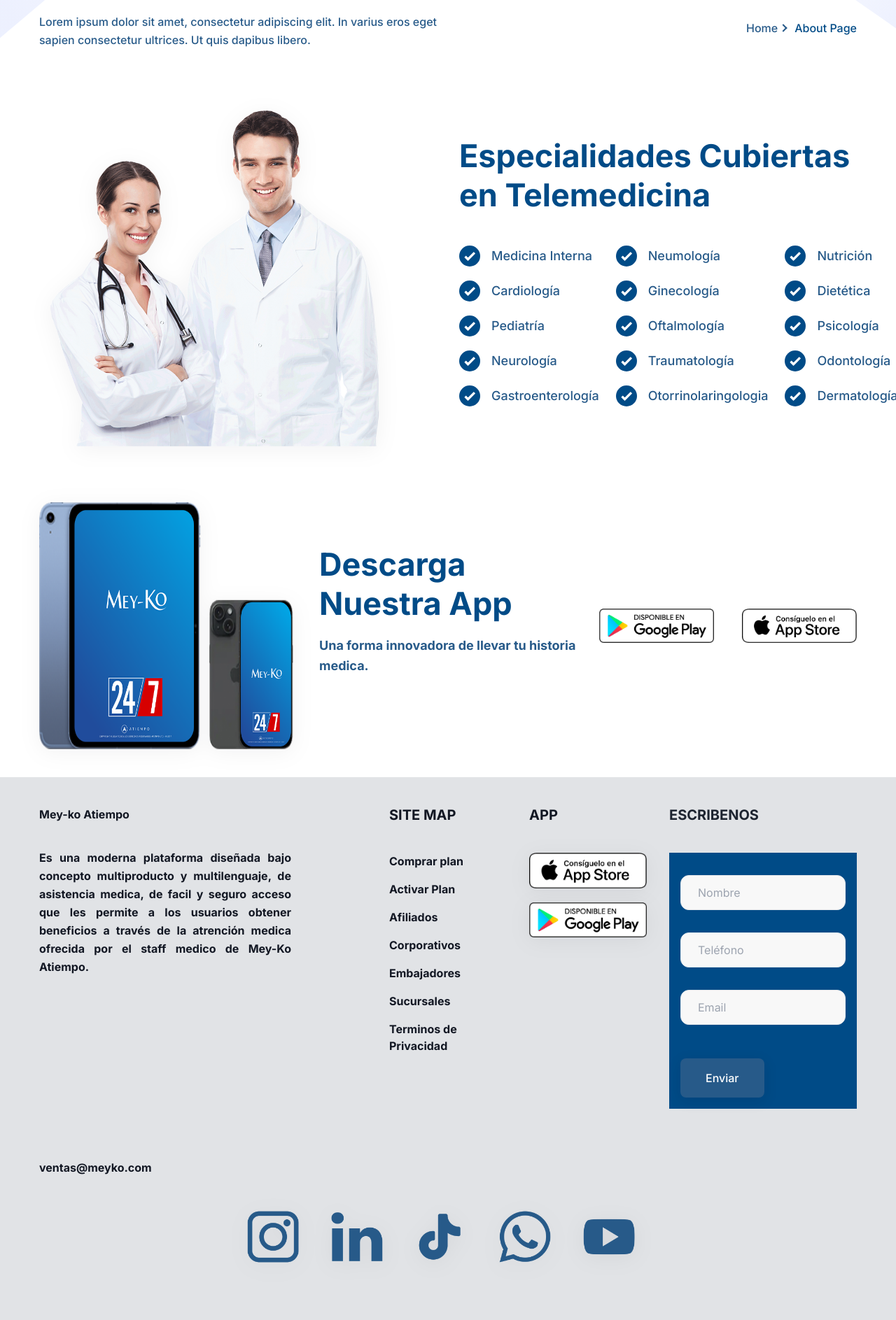
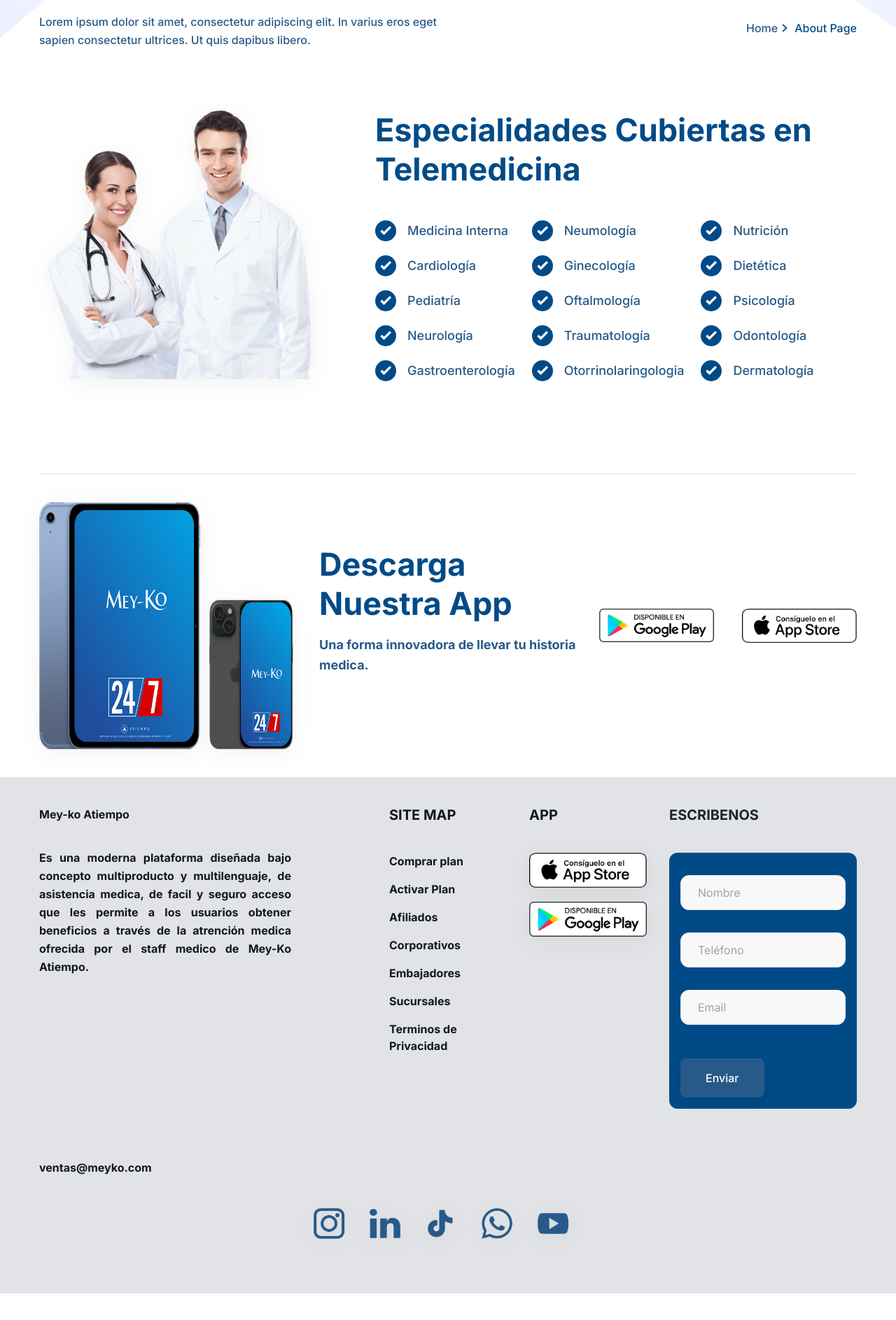
Before and after one commit to luisarl/MEY-KO-WEB, a Next.js app: page /about in a window 1280 px wide. Shown: the part 188-2075 px from the top of the page at 70% size. After the commit the page ends 2037 px from the top, so only its background shows below. Built offline with nearby package versions, Linux system fonts and the light colour scheme.

Commit message:
arreglo responsive

```diff
--- a/src/components/About/AboutSectionOne.tsx
+++ b/src/components/About/AboutSectionOne.tsx
@@ -18,30 +18,29 @@
   );
 
   return (
-    <section id="about" className="pt-16 py-10 md:py-10 lg:py-10">
+    <section id="about" className="pt-10 md:pt-10 lg:pt-18">
       <div className="container">
-        <div className="-mx-4 flex flex-wrap items-center">
-            <div className="w-full px-4 lg:w-1/2">
-              <div
-                className="relative mx-auto mb-12 aspect-[25/24] max-w-[500px] text-center lg:m-0"
-                data-wow-delay=".15s"
-              >
+        <div className="border-b border-body-color/[.15] pb-16 dark:border-white/[.15] md:pb-20 lg:pb-28">
+          <div className="-mx-4 flex flex-wrap">
+
+          <div className="w-full px-4 lg:w-2/5">
+              <div className="relative  aspect-[25/24] max-w-[400px] lg:mr-0">
                 <Image
                   src="/images/about/DOCTORES-ABAJO.png"
-                  alt="about image"
+                  alt="about-image"
                   fill
-                  className="drop-shadow-three dark:hidden dark:drop-shadow-none"
+                  className="mx-auto max-w-full drop-shadow-three dark:hidden dark:drop-shadow-none lg:mr-0"
                 />
                 <Image
                   src="/images/about/DOCTORES-ABAJO.png"
-                  alt="about image"
+                  alt="about-image"
                   fill
-                  className="hidden drop-shadow-three dark:block dark:drop-shadow-none"
+                  className="mx-auto hidden max-w-full drop-shadow-three dark:block dark:drop-shadow-none lg:mr-0"
                 />
               </div>
             </div>
 
-            <div className="w-full px-4 lg:w-1/2">
+            <div className="w-full px-4 lg:w-3/5">
               <SectionTitle
                 title="Especialidades Cubiertas en Telemedicina"
                 paragraph=""
@@ -49,10 +48,10 @@
               />
 
               <div
-                className="mb-12 max-w-[570px] lg:mb-0 "
+                className="mb-12 max-w-[570px] lg:mb-0"
                 data-wow-delay=".15s"
               >
-                <div className="mx-[-12px] flex flex-row">
+                <div className="mx-[-12px] flex flex-wrap sm:flex-nowrap">
                   <div className="w-full px-3 sm:w-1/2 lg:w-full xl:w-1/2">
                     <List text="Medicina Interna" />
                     <List text="Cardiología" />
@@ -79,9 +78,76 @@
                 </div>
               </div>
             </div>
+
+
           </div>
         </div>
+      </div>
     </section>
+    // <section id="about" className="pt-16 py-10 md:py-10 lg:py-10">
+    //   <div className="container">
+    //     <div className="-mx-4 flex flex-wrap items-center">
+    //         <div className="w-full px-4 lg:w-1/2">
+    //           <div
+    //             className="relative mx-auto mb-12 aspect-[25/24] max-w-[400px] text-center lg:m-0"
+    //             data-wow-delay=".15s"
+    //           >
+    //             <Image
+    //               src="/images/about/DOCTORES-ABAJO.png"
+    //               alt="about image"
+    //               fill
+    //               className="drop-shadow-three dark:hidden dark:drop-shadow-none"
+    //             />
+    //             <Image
+    //               src="/images/about/DOCTORES-ABAJO.png"
+    //               alt="about image"
+    //               fill
+    //               className="hidden drop-shadow-three dark:block dark:drop-shadow-none"
+    //             />
+    //           </div>
+    //         </div>
+
+    //         <div className="w-full px-4 lg:w-1/2">
+    //           <SectionTitle
+    //             title="Especialidades Cubiertas en Telemedicina"
+    //             paragraph=""
+    //             mb="44px"
+    //           />
+
+    //           <div
+    //             className="mb-12 max-w-[570px] lg:mb-0"
+    //             data-wow-delay=".15s"
+    //           >
+    //             <div className="mx-[-12px] flex flex-nowrap">
+    //               <div className="w-full px-3 sm:w-1/2 lg:w-full xl:w-1/2">
+    //                 <List text="Medicina Interna" />
+    //                 <List text="Cardiología" />
+    //                 <List text="Pediatría" />
+    //                 <List text="Neurología" />
+    //                 <List text="Gastroenterología" />
+    //               </div>
+
+    //               <div className="w-full px-3 sm:w-1/2 lg:w-full xl:w-1/2">
+    //                 <List text="Neumología" />
+    //                 <List text="Ginecología" />
+    //                 <List text="Oftalmología" />
+    //                 <List text="Traumatología" />
+    //                 <List text="Otorrinolaringologia" />
+    //               </div>
+
+    //               <div className="w-full px-3 sm:w-1/2 lg:w-full xl:w-1/2">
+    //                 <List text="Nutrición" />
+    //                 <List text="Dietética" />
+    //                 <List text="Psicología" />
+    //                 <List text="Odontología" />
+    //                 <List text="Dermatología" />
+    //               </div>
+    //             </div>
+    //           </div>
+    //         </div>
+    //       </div>
+    //     </div>
+    // </section>
   );
 };
 
--- a/src/components/Footer/index.tsx
+++ b/src/components/Footer/index.tsx
@@ -129,7 +129,7 @@
                   ESCRIBENOS
                 </h2>
                 <form>
-                <div className="flex flex-wrap  bg-primary">
+                <div className="flex flex-wrap  bg-primary rounded-xl">
                   <div className="w-full px-4">
                     <div className="py-8">
                       <input
@@ -213,7 +213,7 @@
               <Image
                 src="/images/redes/instagram.png"
                 alt="instagram"
-                width={100}
+                width={60}
                 height={100}
                 className="mr-5 drop-shadow-three dark:hidden dark:drop-shadow-none"
               />
@@ -222,7 +222,7 @@
               <Image
                 src="/images/redes/linked.png"
                 alt="linked"
-                width={100}
+                width={60}
                 height={100}
                 className="mr-5 drop-shadow-three dark:hidden dark:drop-shadow-none"
               />
@@ -231,7 +231,7 @@
               <Image
                 src="/images/redes/tiktok.png"
                 alt="tiktok"
-                width={100}
+                width={60}
                 height={100}
                 className="mr-5 drop-shadow-three dark:hidden dark:drop-shadow-none"
               />
@@ -240,7 +240,7 @@
               <Image
                 src="/images/redes/whatsapp.png"
                 alt="whatsapp"
-                width={100}
+                width={60}
                 height={100}
                 className="mr-5 drop-shadow-three dark:hidden dark:drop-shadow-none"
               />
@@ -249,7 +249,7 @@
               <Image
                 src="/images/redes/youtube.png"
                 alt="youtube"
-                width={100}
+                width={60}
                 height={100}
                 className="mr-5 drop-shadow-three dark:hidden dark:drop-shadow-none"
               />
--- a/src/components/Pricing/PricingBox.tsx
+++ b/src/components/Pricing/PricingBox.tsx
@@ -14,7 +14,7 @@
   return (
     <div className="w-full flex">
       <div className="relative z-10 rounded-xl border-2 border-primary bg-white shadow-three hover:shadow-one dark:bg-gray-dark dark:shadow-two dark:hover:shadow-gray-dark">
-          <div className="bg-primary flex flex-col items-center justify-center">
+          <div className="bg-primary rounded-t-lg flex flex-col items-center justify-center">
             <div className="px-3 py-3">
               {/* <h4 className="text-xl font-bold text-white dark:text-white">
                 {packageName}
--- a/src/components/Pricing/index.tsx
+++ b/src/components/Pricing/index.tsx
@@ -19,7 +19,8 @@
         />
         <div className="mt-20 items-center justify-left space-y-4 sm:flex-row sm:space-x-4 sm:space-y-0">
           <Link
-            href="#"
+            href="https://meyko-desarrollo-16772699.dev.odoo.com/shop/add_to_cart?product_id=58571&add_qty=1"
+            target="_blank"
             className="rounded-lg bg-primary px-8 py-4 text-base font-semibold text-white duration-300 ease-in-out hover:bg-primary/80"
           >
             Individual
@@ -27,7 +28,7 @@
         </div>
       </div>
       <div className="container">
-        <div className="grid grid-cols-1 gap-x-40 gap-y-10 md:grid-cols-2 lg:grid-cols-2">
+        <div className="grid grid-cols-1 gap-x-40  gap-y-10 md:grid-cols-2 lg:grid-cols-2">
           <PricingBox
             image="/images/logo/M-KareTITULO-BLANCO.png"
             packageName="MK-ARE"
@@ -35,7 +36,7 @@
             duration={isMonthly ? "Anuales" : "Anuales"}
             subtitle=""
             boton ={
-              <a href="#">
+              <a href="https://meyko-desarrollo-16772699.dev.odoo.com/shop/cart" target="_blank">
                 <button className="flex w-full mt-40 items-center justify-center rounded-lg bg-gradient-to-r from-amber-400 via-white to-amber-500 p-3 boton-membresia text-[35px] font-black text-primary transition duration-300 ease-in-out hover:bg-opacity-80 hover:shadow-signUp">
                   Comprar esta membresía
                   <br />
@@ -57,7 +58,7 @@
             duration={isMonthly ? "Anuales" : "Anuales"}
             subtitle=""
             boton={
-              <a href="#">
+              <a href="https://meyko-desarrollo-16772699.dev.odoo.com/shop/add_to_cart?product_id=58573&add_qty=1" target="_blank">
                 <button className="flex w-full mt-16 items-center justify-center rounded-lg bg-gradient-to-r from-gray-500 via-white to-gray-500 p-3 boton-membresia text-[35px] font-black text-primary transition duration-300 ease-in-out hover:bg-opacity-80 hover:shadow-signUp">
                   Comprar esta membresía
                   <br />
```
